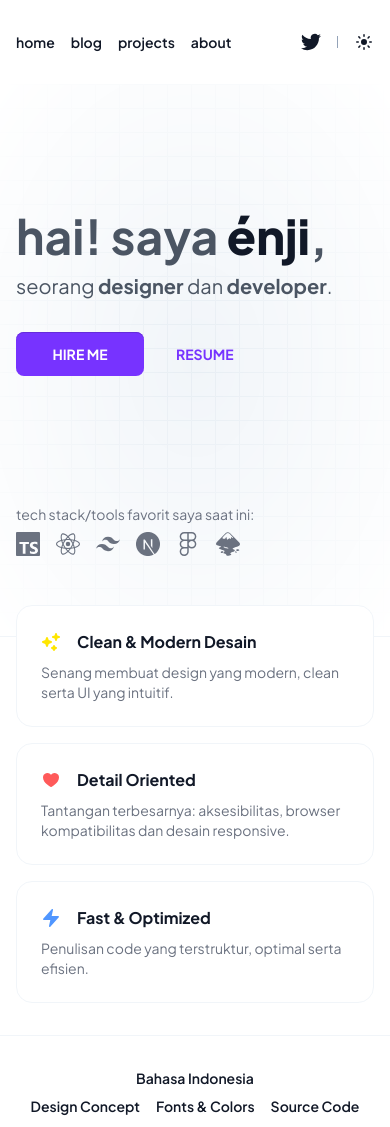
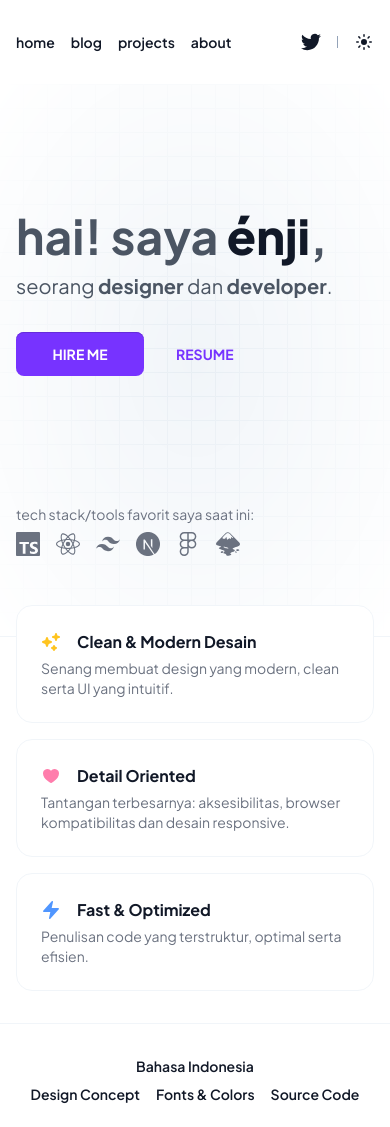
Before and after one commit to enjidev/enji.dev, a Next.js app: page / in a window 390 px wide. Shown: the top 1127 px of the page. Built offline with nearby package versions, Linux system fonts and the light colour scheme.

Commit message:
refactor: improve featured styles

```diff
--- a/src/pages/index.tsx
+++ b/src/pages/index.tsx
@@ -25,7 +25,7 @@ interface FeaturedCardProps {
 const FeaturedCard = ({ icon, title, desc }: FeaturedCardProps) => {
   return (
     <div className="z-10 flex-1 rounded-2xl border border-slate-100 bg-white p-6">
-      <div className="mb-2 flex items-center gap-4 font-bold text-gray-900 lg:flex-col lg:items-start">
+      <div className="mb-1 flex items-center gap-4 font-bold text-gray-900 lg:flex-col lg:items-start">
         {icon}
         <h2 className="">{title}</h2>
       </div>
@@ -128,17 +128,29 @@ const Index: NextPage = () => {
         <div className="content-wrapper">
           <div className="-mt-8 mb-8 flex flex-col gap-4 lg:-mt-16 lg:flex-row lg:gap-8">
             <FeaturedCard
-              icon={<SparklesIcon className="h-5 w-5 text-[#FFE600]" />}
+              icon={
+                <div className="lg:rounded-full lg:bg-[#A199FF] lg:p-4">
+                  <SparklesIcon className="h-5 w-5 text-[#FFC41F] lg:text-[#FFFF00]" />
+                </div>
+              }
               title="Clean & Modern Desain"
               desc="Senang membuat design yang modern, clean serta UI yang intuitif."
             />
             <FeaturedCard
-              icon={<HeartIcon className="h-5 w-5 text-[#FF5A5A]" />}
+              icon={
+                <div className="lg:rounded-full lg:bg-[#FF7DAC] lg:p-4">
+                  <HeartIcon className="h-5 w-5 text-[#FF7DAC] lg:text-white" />
+                </div>
+              }
               title="Detail Oriented"
               desc="Tantangan terbesarnya: aksesibilitas, browser kompatibilitas dan desain responsive."
             />
             <FeaturedCard
-              icon={<BoltIcon className="h-5 w-5 text-[#5096FF]" />}
+              icon={
+                <div className="lg:rounded-full lg:bg-[#BFF4FF] lg:p-4">
+                  <BoltIcon className="h-5 w-5 text-[#5096FF]" />
+                </div>
+              }
               title="Fast & Optimized"
               desc="Penulisan code yang terstruktur, optimal serta efisien."
             />
```
